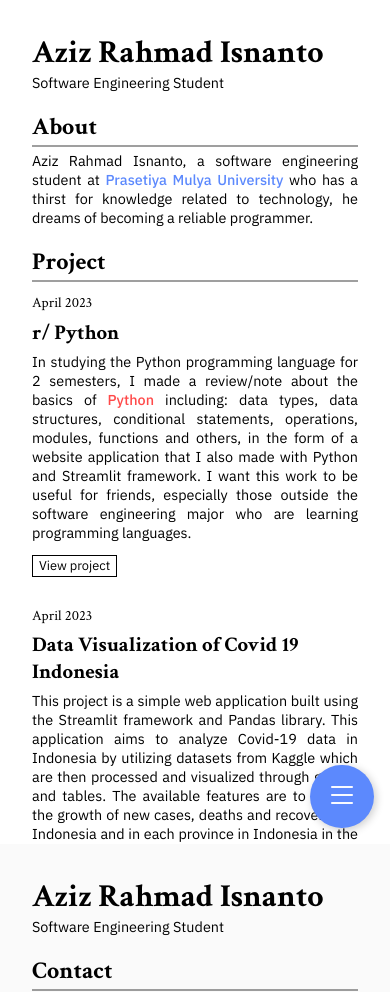
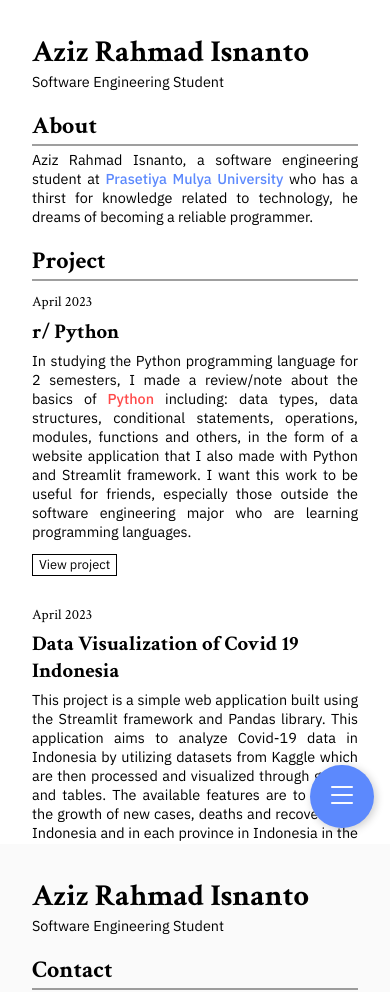
Before and after one commit to rhmdziz/cv, a plain HTML site: page index.html in a window 390 px wide. Shown: the top 992 px of the page. Drawn offline with nearby package versions, Linux system fonts and the light colour scheme.

Commit message:
Third commit

```diff
--- a/style.css
+++ b/style.css
@@ -188,7 +188,7 @@ footer p {
 }
 @media (max-width: 578px) {
     main h1 {
-        font-size: 2rem;
+        font-size: 1.9rem;
     }
     aside {
         position: absolute;
```
